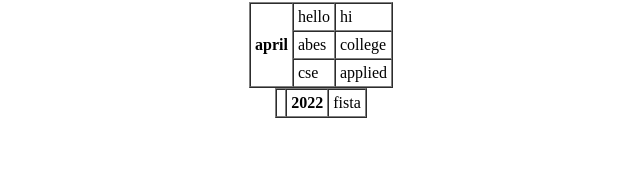
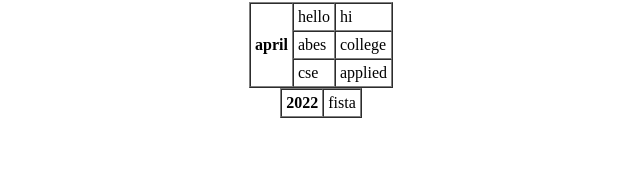
Before and after one commit to Bhavya-JainCodes/college_html, a plain HTML site: page table.html in a window 1280 px wide. Shown: the part 304-473 px from the top of the page, 319-959 px from the left. Drawn offline with Linux system fonts and the light colour scheme.

Commit message:
fix the table fista

```diff
--- a/table.html
+++ b/table.html
@@ -41,6 +41,7 @@
 
     </table>
     <br><br><br>
+
     <table align="center" border="1" cellpadding="4" cellspacing="0">
         <tr>
             <th colspan="2">name</th>
@@ -71,16 +72,18 @@
             <td>cse</td>
             <td>applied</td>
         </tr>
-    </table>
 
-    <table align="center" border="1" cellpadding="4" cellspacing="0">
-        <td>
+        <table align="center" border="1" cellpadding="4" cellspacing="0">
+
         <th colspan="3">2022</th>
-        </td>
-
         <td rowspan="2">fista</td>
 
     </table>
+    </table>
+
+<!-- <br><br><br> -->
+
+
     <br><br><br>
 
     <table align="center" border="1">
@@ -171,6 +174,8 @@
         </tr>
     </table>
 
+
+
 </body>
 
 </html>
```
